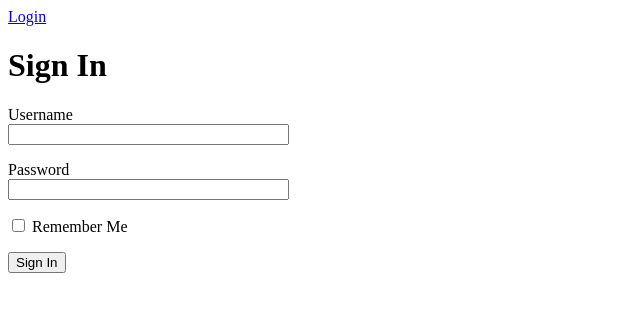
After one commit to piratepieter/spotitag, a Flask app: page /login in a window 1280 px wide. The commit adds this page. Shown: the top 312 px of the page, without its empty margins (0-640 px from the left). Run offline with Flask 2, Linux system fonts and the light colour scheme.

Commit message:
Added support for logging in and out

```diff
--- a/flask_app.py
+++ b/flask_app.py
@@ -2,14 +2,15 @@
 # A very simple Flask Hello World app for you to get started with...
 
 from flask import Flask
-from flask import render_template, url_for, redirect
+from flask import render_template, url_for, redirect, flash
 from flask_sqlalchemy import SQLAlchemy
 from flask_migrate import Migrate
+from flask_login import LoginManager, current_user, login_user, logout_user
 from collections import defaultdict
 import spotipy
 from spotipy.oauth2 import SpotifyClientCredentials
 
-from forms import QueryForm, EditForm
+from forms import QueryForm, EditForm, LoginForm
 from config import Config
 
 SECRET_KEY = 'omg'
@@ -22,8 +23,9 @@ app = Flask(__name__)
 app.config.from_object(Config)
 db = SQLAlchemy(app)
 migrate = Migrate(app, db)
+login = LoginManager(app)
 
-import models
+from models import User
 
 @app.route('/', methods=['GET', 'POST'])
 @app.route('/index')
@@ -32,6 +34,28 @@ def index():
     if form.validate_on_submit():
         return redirect(url_for('search_result', artist=form.artist_query.data))
     return render_template('index.html', form=form)
+
+
+@app.route('/login', methods=['GET', 'POST'])
+def login():
+    if current_user.is_authenticated:
+        return redirect(url_for('index'))
+    form = LoginForm()
+    if form.validate_on_submit():
+        user = User.query.filter_by(username=form.username.data).first()
+        if user is None or not user.check_password(form.password.data):
+            flash('Invalid username or password')
+            return redirect(url_for('login'))
+        login_user(user, remember=form.remember_me.data)
+        return redirect(url_for('index'))
+    return render_template('login.html', title='Sign In', form=form)
+
+
+@app.route('/logout')
+def logout():
+    logout_user()
+    return redirect(url_for('index'))
+
 
 @app.route('/result/<artist>')
 def search_result(artist):
--- a/forms.py
+++ b/forms.py
@@ -1,5 +1,5 @@
 from flask_wtf import FlaskForm
-from wtforms import StringField, SubmitField
+from wtforms import StringField, SubmitField, PasswordField, BooleanField
 from wtforms.validators import DataRequired
 
 class QueryForm(FlaskForm):
@@ -9,3 +9,9 @@ class QueryForm(FlaskForm):
 class EditForm(FlaskForm):
     new_tags = StringField('Tags', validators=[DataRequired()])
     submit = SubmitField('Update tags')
+
+class LoginForm(FlaskForm):
+    username = StringField('Username', validators=[DataRequired()])
+    password = PasswordField('Password', validators=[DataRequired()])
+    remember_me = BooleanField('Remember Me')
+    submit = SubmitField('Sign In')
--- a/templates/base.html
+++ b/templates/base.html
@@ -1,6 +1,11 @@
 <html>
     <head>
         <title>Tag your Spotify</title>
+        {% if current_user.is_anonymous %}
+            <a href="{{ url_for('login') }}">Login</a>
+        {% else %}
+            Logged in as {{ current_user }} (<a href="{{ url_for('logout') }}">Log out</a>)
+        {% endif %}
     </head>
     <body>
         {% block content %}{% endblock %}
--- /dev/null
+++ b/templates/login.html
@@ -0,0 +1,24 @@
+{% extends "base.html" %}
+
+{% block content %}
+    <h1>Sign In</h1>
+    <form action="" method="post" novalidate>
+        {{ form.hidden_tag() }}
+        <p>
+            {{ form.username.label }}<br>
+            {{ form.username(size=32) }}<br>
+            {% for error in form.username.errors %}
+            <span style="color: red;">[{{ error }}]</span>
+            {% endfor %}
+        </p>
+        <p>
+            {{ form.password.label }}<br>
+            {{ form.password(size=32) }}<br>
+            {% for error in form.password.errors %}
+            <span style="color: red;">[{{ error }}]</span>
+            {% endfor %}
+        </p>
+        <p>{{ form.remember_me() }} {{ form.remember_me.label }}</p>
+        <p>{{ form.submit() }}</p>
+    </form>
+{% endblock %}
```
Also changed, not shown: models.py (+18 -3 lines).
